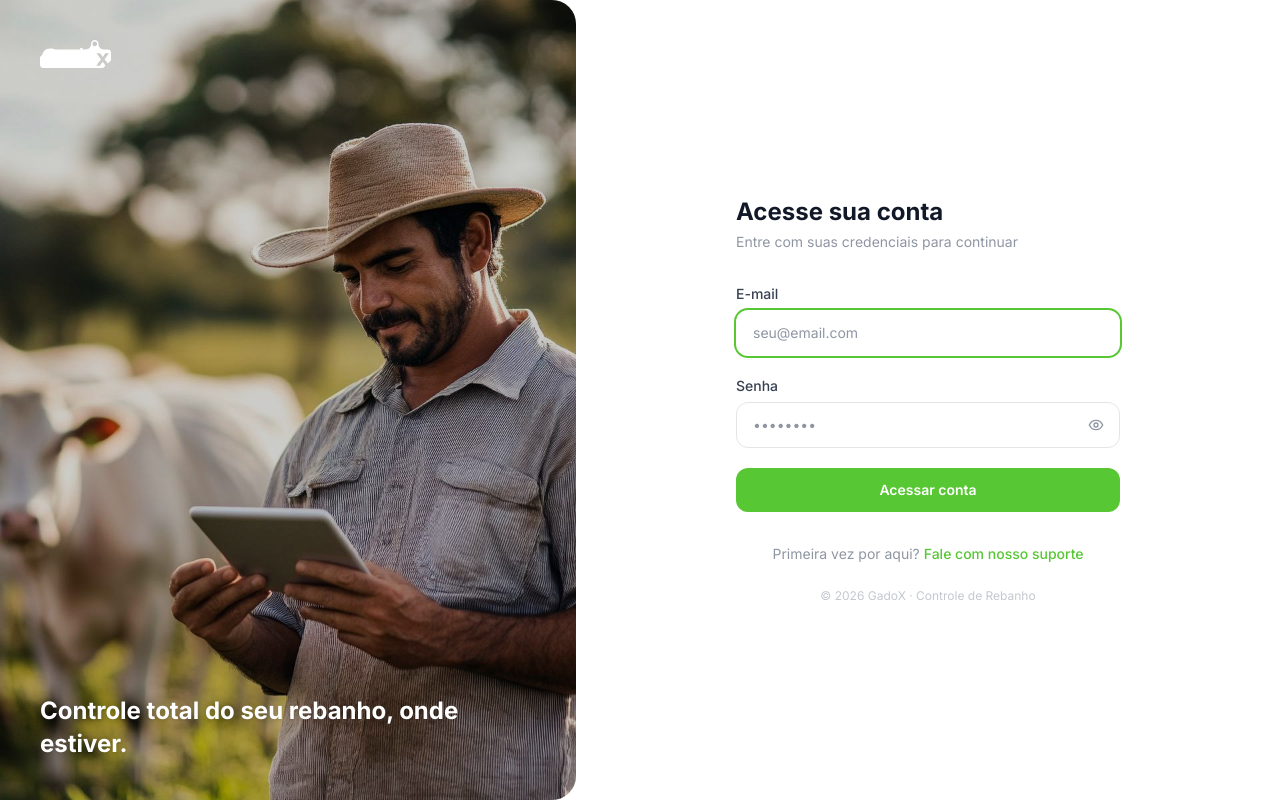
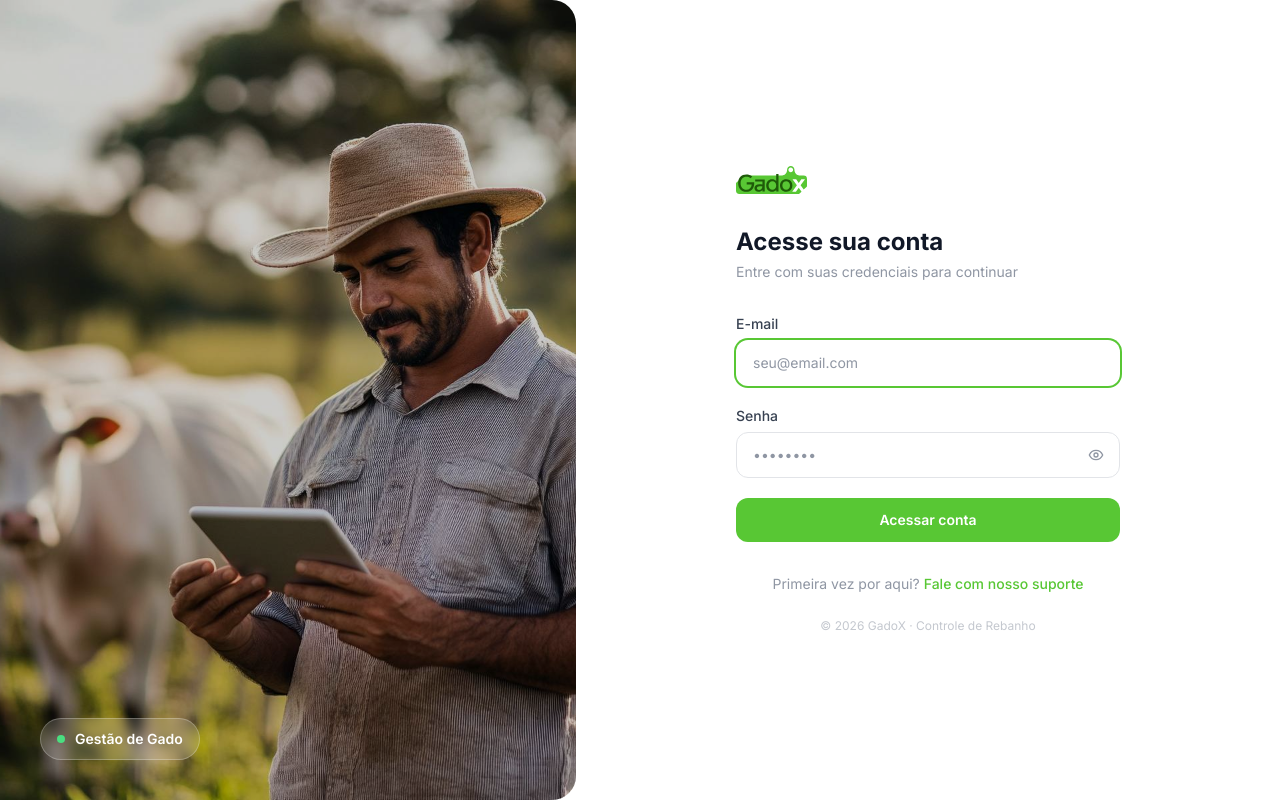
Before and after one commit to gadox-com/app, a React (Vite) app: page / in a window 1280 px wide. Built offline with nearby package versions, Linux system fonts and the light colour scheme.

Commit message:
login: logo acima do titulo + badge pill gestao de gado

```diff
--- a/src/pages/Login.jsx
+++ b/src/pages/Login.jsx
@@ -39,16 +39,12 @@ export default function Login({ onLogin }) {
         />
         <div className="absolute inset-0 bg-black/20" />
 
-        {/* Logo sobre a imagem */}
-        <div className="absolute top-10 left-10">
-          <img src={LOGO_BASE64} alt="GadoX" style={{ height: 28, width: 'auto', filter: 'brightness(0) invert(1)' }} />
-        </div>
-
         {/* Badge inferior */}
-        <div className="absolute bottom-10 left-10 right-10">
-          <p className="text-white text-2xl font-bold leading-snug drop-shadow">
-            Controle total do seu rebanho, onde estiver.
-          </p>
+        <div className="absolute bottom-10 left-10">
+          <div className="inline-flex items-center gap-2.5 bg-white/15 backdrop-blur-sm border border-white/25 px-4 py-2.5 rounded-full">
+            <span className="w-2 h-2 rounded-full bg-green-400 flex-shrink-0 animate-pulse" />
+            <span className="text-white text-sm font-semibold">Gestão de Gado</span>
+          </div>
         </div>
       </div>
 
@@ -56,8 +52,8 @@ export default function Login({ onLogin }) {
       <div className="flex-1 flex items-center justify-center px-8 py-12">
         <div className="w-full max-w-sm">
 
-          {/* Logo mobile */}
-          <div className="lg:hidden mb-10">
+          {/* Logo */}
+          <div className="mb-8">
             <img src={LOGO_BASE64} alt="GadoX" style={{ height: 28, width: 'auto' }} />
           </div>
 
```
